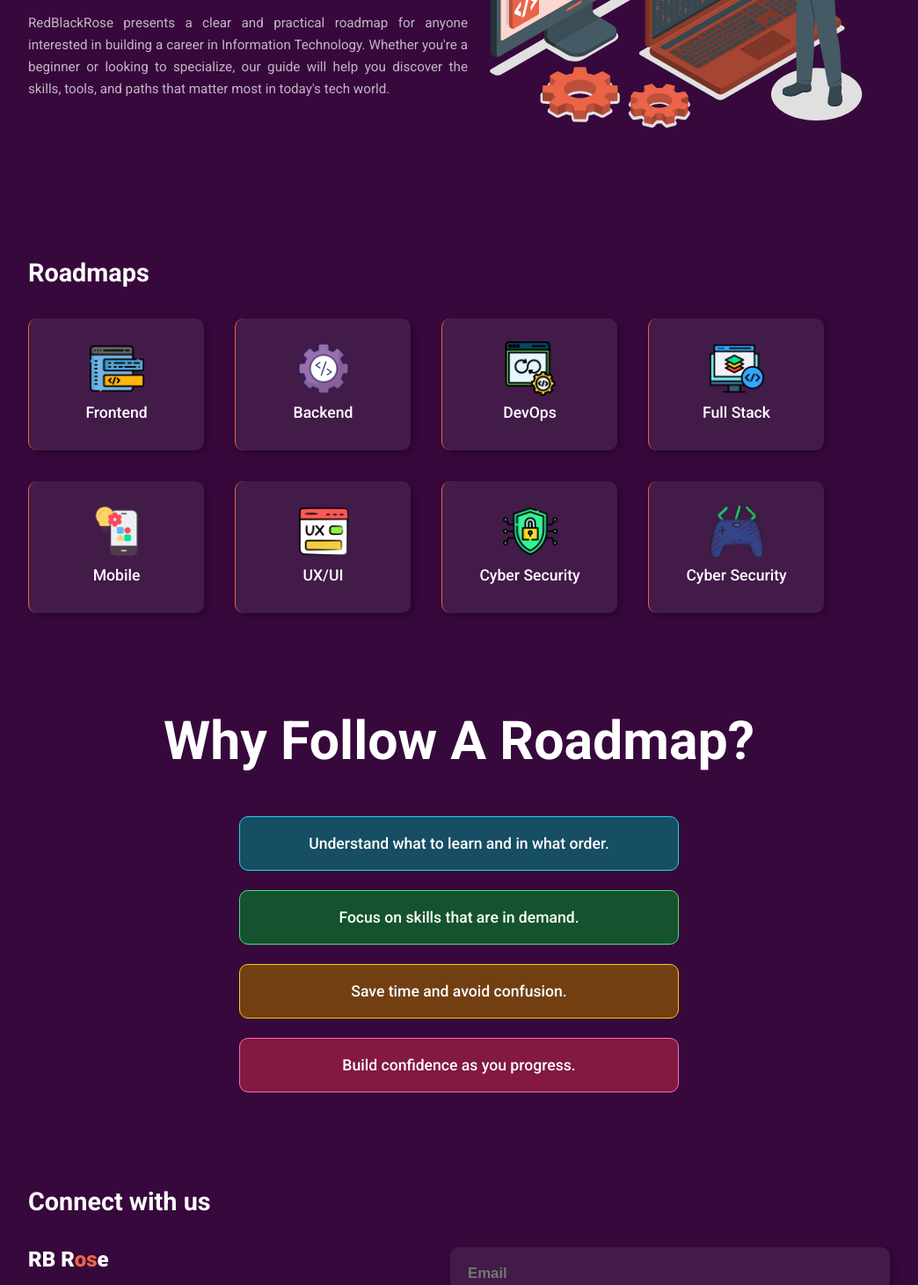
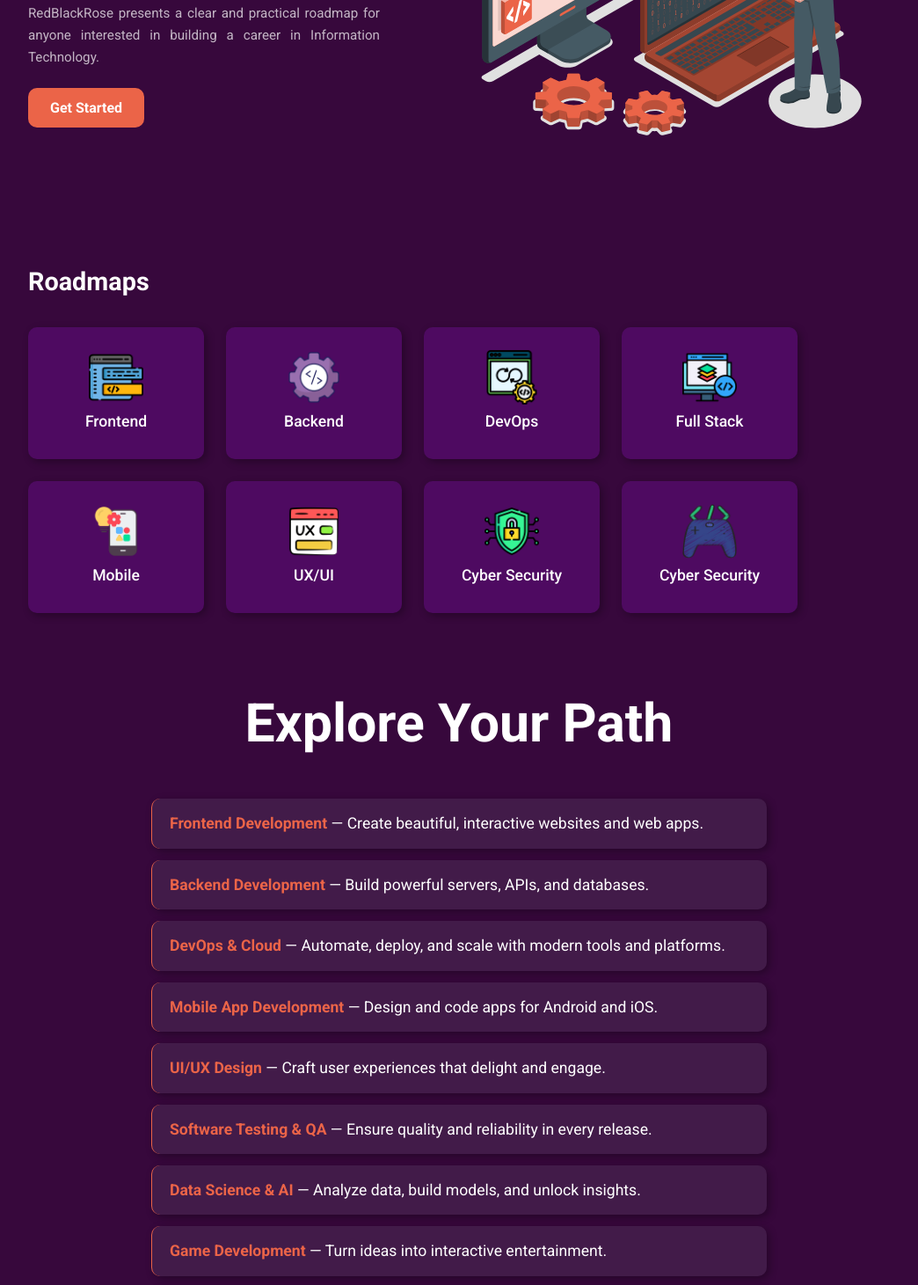
Before and after one commit to HsuPwintYati/School-Project, a plain HTML site: page index.html in a window 1280 px wide. Shown: the part 436-1897 px from the top of the page at 88% size, without its empty margins (118-1162 px from the left). Drawn offline with nearby package versions, Linux system fonts and the light colour scheme.

Commit message:
Final commit

```diff
--- a/index.html
+++ b/index.html
@@ -26,33 +26,35 @@
         <ul>
           <li><a href="#" class="active">Home</a></li>
           <li><a href="#roadmaps">Roadmaps</a></li>
+          <li><a href="#overview">Overviews</a></li>
           <li><a href="#">Our team</a></li>
           <li><a href="#contact">Contact Us</a></li>
         </ul>
-      </div>
-      <div class="nav-btn">
-        <a href="#"><span class="btn">Get Started</span></a>
       </div>
     </div>
   </header>
   <!-- Nav bar end -->
 
-  <!-- Cover start -->
+  <!-- Home start -->
   <section class="home">
     <div class="home-contents">
       <h1>Welcome! <br> IT Roadmaps</h1>
       <p>RedBlackRose presents a clear and practical roadmap for anyone interested in building a career in Information
         Technology.
-        <span>Whether you're a beginner or looking to specialize, our guide will help you discover the skills, tools,
+        <span class="disable">Whether you're a beginner or looking to specialize, our guide will help you discover the
+          skills, tools,
           and
           paths that matter most in today's tech world.
       </p></span>
+      <div class="nav-btn">
+        <a href="#"><span class="btn">Get Started</span></a>
+      </div>
     </div>
     <div class="home-img">
-      <img src="./images/cover.svg" alt="cover">
+      <img src="./images/cover.svg" alt="cover" class="homeImg">
     </div>
   </section>
-  <!-- Cover end -->
+  <!-- Home end -->
 
   <!-- Roadmaps start -->
   <section class="roadmaps" id="roadmaps">
@@ -110,6 +112,23 @@
   </section>
   <!-- Roadmaps end -->
 
+  <!-- Overviews start -->
+  <section class="overview" id="overview">
+    <h1>Explore Your Path</h1>
+    <ul>
+      <li><b>Frontend Development</b> — Create beautiful, interactive websites and web apps.</li>
+      <li><b>Backend Development</b> — Build powerful servers, APIs, and databases.</li>
+      <li><b>DevOps & Cloud</b> — Automate, deploy, and scale with modern tools and platforms.</li>
+      <li><b>Mobile App Development</b> — Design and code apps for Android and iOS.</li>
+      <li><b>UI/UX Design</b> — Craft user experiences that delight and engage.</li>
+      <li><b>Software Testing & QA</b> — Ensure quality and reliability in every release.</li>
+      <li><b>Data Science & AI</b> — Analyze data, build models, and unlock insights.</li>
+      <li><b>Game Development</b> — Turn ideas into interactive entertainment.</li>
+      <li><b>Career Guidance</b> — Get tips on jobs, interviews, and building your future.</li>
+    </ul>
+  </section>
+  <!-- Overviews end -->
+
   <!-- Why roadmap start -->
   <section class="why-roadmap">
     <h1>Why Follow A Roadmap?</h1>
@@ -135,7 +154,7 @@
     <h2 class="title-content">Connect with us </h2>
     <div class="contact-container">
       <div class="social-media">
-        <a href="" class="logo">RB R<span style="color: #eb6448">os</span>e</a>
+        <a href="#"><img src="./images/logo.png" alt="logo" style="width: 80px;"></a>
         <div class="icon">
           <div class="icon1">
             <i class='bx bxl-facebook'></i>
@@ -155,7 +174,7 @@
           <input type="text" placeholder="Message">
         </div>
         <div class="contact-btn">
-          <a href="#"><span class="btn">Stay Connected <i class="fa-solid fa-caret-right"></i></span></a>
+          <a href="#"><span class="btn">Send <i class="fa-solid fa-caret-right"></i></span></a>
         </div>
       </form>
     </div>
--- a/style.css
+++ b/style.css
@@ -14,7 +14,6 @@ body {
     background-color: #37083c;
     font-family: "Roboto", sans-serif;
     color: #fff;
-    /* height: 1000vh; */
 }
 
 header {
@@ -93,7 +92,7 @@ ul li {
     transition: 0.5s;
 }
 
-/* Cover */
+/* Home */
 .home {
     display: flex;
     justify-content: space-between;
@@ -102,13 +101,13 @@ ul li {
 }
 
 .home img {
-    width: 480px;
+    width: 490px;
 }
 
 .home-contents h1 {
     font-size: 3.8rem;
-    line-height: 80px;
-    margin-bottom: 25px;
+    line-height: 85px;
+    margin-bottom: 12px;
 }
 
 .home-contents p {
@@ -117,6 +116,7 @@ ul li {
     text-align: justify;
     font-size: 0.95rem;
     opacity: 0.7;
+    margin-bottom: 35px;
 }
 
 /* Roadmaps */
@@ -135,16 +135,15 @@ ul li {
     display: flex;
     justify-content: start;
     flex-wrap: wrap;
-    gap: 35px;
+    gap: 25px;
 }
 
 .roadmaps-card {
-    min-width: 200px;
+    width: 200px;
     height: 150px;
     text-align: center;
-    background-color: rgba(79, 47, 87, 0.5);
+    background-color: #4e0a61;
     box-shadow: 3px 3px 10px #00000050;
-    border-left: 1px solid #eb6448;
     border-radius: 10px;
     transform: 0.8s;
 }
@@ -163,15 +162,55 @@ ul li {
     transform: scale(1.1);
 }
 
-/* Why Roadmap */
-.why-roadmap {
-    padding: 110px 150px 0 150px;
+/* Overviews */
+.overview {
+    padding: 90px 150px 0 150px;
+    align-items: center;
+    margin: auto;
+    max-width: 1000px;
 }
 
-.why-roadmap h1 {
+.why-roadmap h1,
+.overview h1 {
     font-size: 3.8rem;
     text-align: center;
     margin-bottom: 50px;
+}
+
+.overview ul {
+    font-size: 1.1rem;
+}
+
+.overview ul li {
+    background-color: rgba(79, 47, 87, 0.5);
+    padding: 15px 20px;
+    border-radius: 10px;
+    border-left: 1px solid #eb6448;
+    box-shadow: 3px 3px 10px #00000050;
+    margin-bottom: 13px;
+    line-height: 1.5em;
+    transition: 0.5s;
+}
+
+.overview b {
+    color: #eb6448;
+}
+
+.overview ul li:hover {
+    transform: scale(1.01);
+}
+
+
+/* Why Roadmap */
+.why-roadmap {
+    padding: 80px 150px 0 150px;
+}
+
+.why-container {
+    display: flex;
+    justify-content: center;
+    flex-wrap: wrap;
+    gap: 20px;
 }
 
 .why-card {
@@ -181,8 +220,8 @@ ul li {
 
 .why-card h4 {
     background-color: #164e63;
-    width: 500px;
-    padding: 20px 0;
+    max-width: 230px;
+    padding: 20px 20px;
     border-radius: 10px;
     border: 1px solid #22d3ee;
     font-size: 1.1rem;
@@ -191,24 +230,28 @@ ul li {
 }
 
 /* Contact */
-.contact{
+.contact {
     padding: 85px 150px;
 }
-.contact-container{
+
+.contact-container {
     display: flex;
     justify-content: space-between;
 }
+
 .logo {
     font-size: 1.5rem;
     font-weight: 900;
 }
+
 .contact .icon {
     display: flex;
     flex-direction: row;
     gap: 3px;
     font-size: 1.8rem;
-  margin-top: 30px;
+    margin-top: 20px;
 }
+
 .icon i {
     margin-right: 3px;
     border: 2px solid #eb6448;
@@ -216,17 +259,20 @@ ul li {
     border-radius: 50%;
     transition: 0.5s;
 }
+
 .icon i:hover {
     background-color: #eb6448;
     color: #fff;
     cursor: pointer;
 }
+
 form {
     width: 500px;
 }
-.contact input{
-    width: 500px;
-    padding: 20px;
+
+.contact input {
+    width: 100%;
+    padding: 18px;
     margin-bottom: 22px;
     background-color: rgba(79, 47, 87, 0.5);
     box-shadow: 3px 3px 10px #00000050;
@@ -237,7 +283,8 @@ form {
     font-weight: 600;
     color: #fff;
 }
-.contact-btn{
+
+.contact-btn {
     margin-top: 20px;
     text-align: right;
 }
@@ -251,3 +298,56 @@ footer p {
     text-align: center;
     padding: 6px;
 }
+
+/* Responsive */
+@media (max-width: 1384px) {
+    .home .disable {
+        display: none;
+    }
+
+    .home-contents p {
+        width: 400px;
+    }
+}
+
+@media (max-width: 1245px) {
+    .home .homeImg {
+        display: none;
+    }
+    .home .disable {
+        display: inline;
+    }
+
+    .home {
+        justify-content: center;
+        text-align: center;
+        padding-top: 75px;
+    }
+
+    .home-contents h1 {
+        line-height: 75px;
+    }
+
+    .roadmaps {
+        padding-top: 95px;
+    }
+
+    .roadmaps-card {
+        width: 180px;
+    }
+
+    .roadmaps-container {
+        gap: 20px;
+        justify-content: space-between;
+    }
+}
+
+@media (max-width: 1050px) {
+    form {
+        width: 300px;
+    }
+
+    .contact input {
+        width: 100%;
+    }
+}
```
Lines whose indentation alone changed are shown as unchanged.
